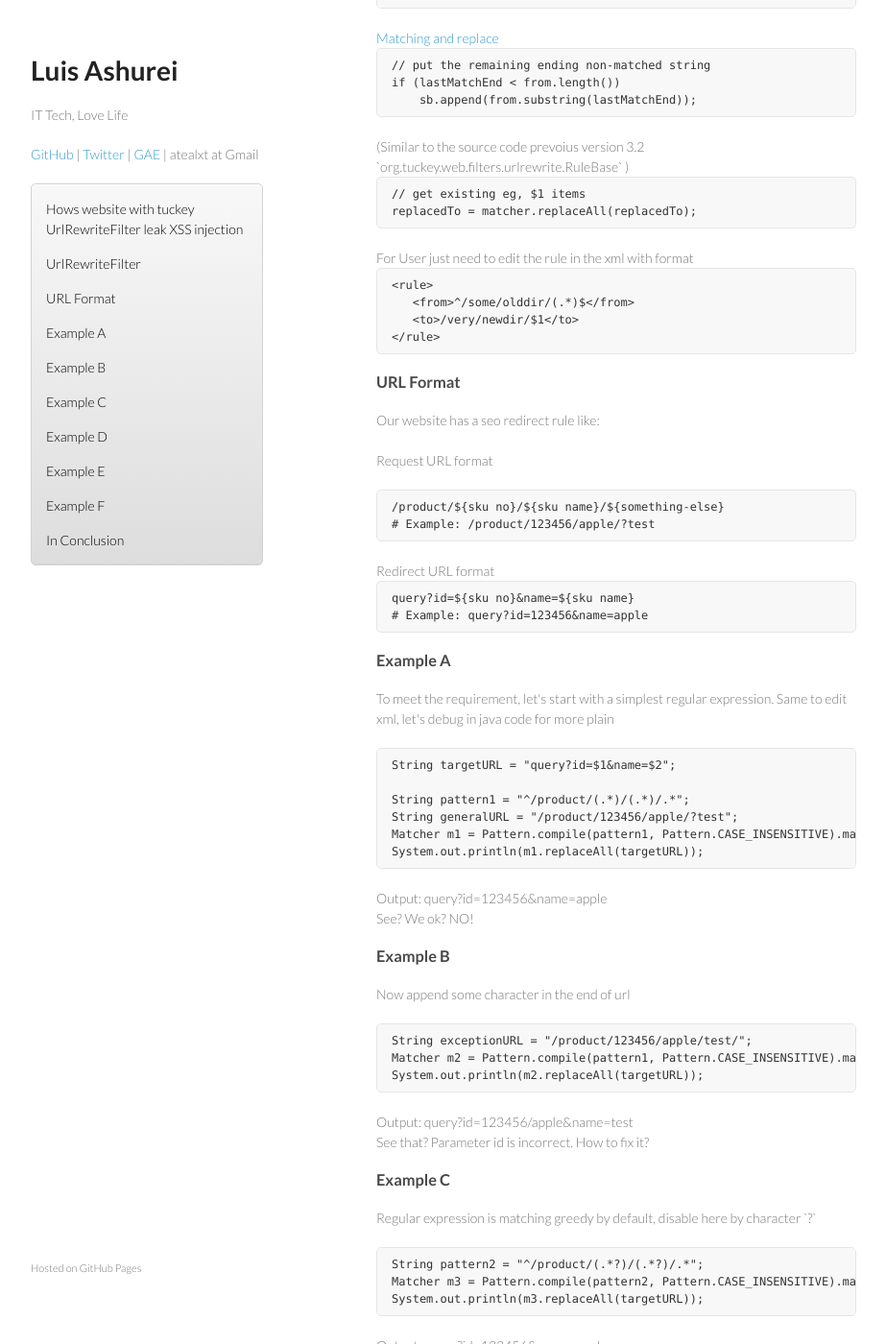
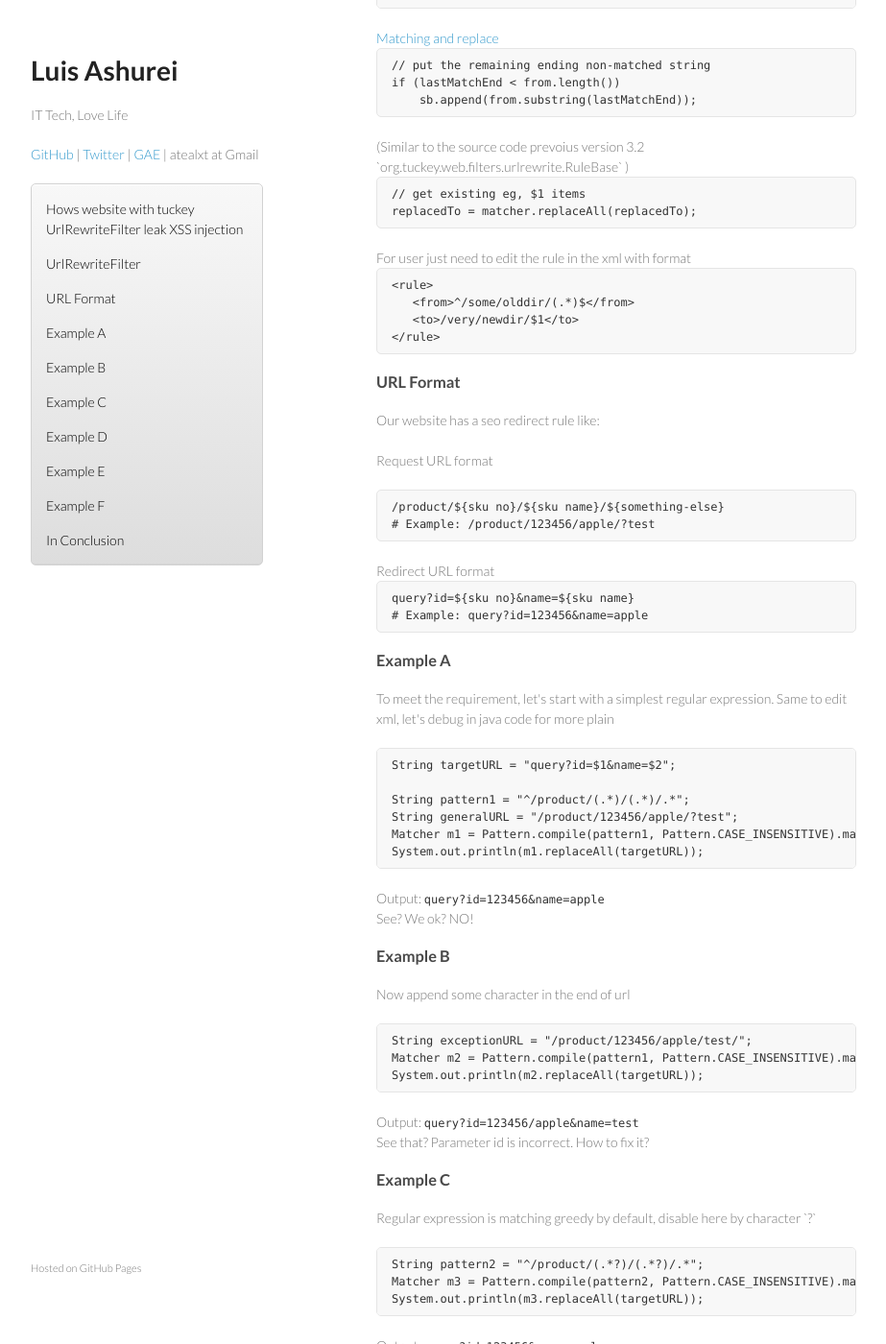
Before and after one commit to atealxt/atealxt.github.io, a Jekyll site: the page built from _posts/2014-10-09-hows-website-with-urlrewritefilter-leak-xss-injection.html, in a window 1280 px wide and 1400 px high, scrolled down 420 px. Shown: the whole window at 96% size, without its empty margins (178-1101 px from the left). Built offline with Jekyll 4.4.1, drawn with Linux system fonts in a browser that asks for light colours; comment, search, counter and statistics services are not loaded; some of the changed text lies outside the part shown.

Commit message:
Update 2014-10-09-hows-website-with-urlrewritefilter-leak-xss-injection.html

```diff
--- a/_posts/2014-10-09-hows-website-with-urlrewritefilter-leak-xss-injection.html
+++ b/_posts/2014-10-09-hows-website-with-urlrewritefilter-leak-xss-injection.html
@@ -41,7 +41,7 @@ if (lastMatchEnd &lt; from.length())
 replacedTo = matcher.replaceAll(replacedTo);
 </code></pre>
 
-For User just need to edit the rule in the xml with format
+For user just need to edit the rule in the xml with format
 <pre><code>&lt;rule&gt;
    &lt;from&gt;^/some/olddir/(.*)$&lt;/from&gt;
    &lt;to&gt;/very/newdir/$1&lt;/to&gt;
@@ -82,7 +82,7 @@ String generalURL = "/product/123456/apple/?test";
 Matcher m1 = Pattern.compile(pattern1, Pattern.CASE_INSENSITIVE).matcher(generalURL);
 System.out.println(m1.replaceAll(targetURL));
 </code></pre>
-Output: query?id=123456&name=apple <br>
+Output: <code>query?id=123456&name=apple</code> <br>
 See? We ok? NO!
 </p>
 
@@ -97,7 +97,7 @@ Now append some character in the end of url
 Matcher m2 = Pattern.compile(pattern1, Pattern.CASE_INSENSITIVE).matcher(exceptionURL);
 System.out.println(m2.replaceAll(targetURL));
 </code></pre>
-Output: query?id=123456/apple&name=test <br>
+Output: <code>query?id=123456/apple&name=test</code> <br>
 See that? Parameter id is incorrect. How to fix it?
 </p>
 
@@ -112,7 +112,7 @@ Regular expression is matching greedy by default, disable here by character `?`
 Matcher m3 = Pattern.compile(pattern2, Pattern.CASE_INSENSITIVE).matcher(exceptionURL);
 System.out.println(m3.replaceAll(targetURL));
 </code></pre>
-Output: query?id=123456&name=apple <br>
+Output: <code>query?id=123456&name=apple</code> <br>
 Looks good right? Are we ok now? NO!
 </p>
 
@@ -128,8 +128,8 @@ Matcher m4 = Pattern.compile(pattern2, Pattern.CASE_INSENSITIVE).matcher(xssURL)
 System.out.println(m4.replaceAll(targetURL));
 </code></pre>
 Output: <br>
-query?id=123456&name=apple <br>
-&nbsp;&nbsp;&nbsp;&nbsp;&nbsp;&nbsp;&nbsp;&nbsp;&nbsp; &lt;script&gt;alert(document.cookie)&lt;/script&gt; <br>
+<code>query?id=123456&name=apple <br>
+&nbsp;&nbsp;&nbsp;&nbsp;&nbsp;&nbsp;&nbsp;&nbsp;&nbsp; &lt;script&gt;alert(document.cookie)&lt;/script&gt;</code> <br>
 </p>
 
 <p>
@@ -152,7 +152,7 @@ Generally enable <a href="http://docs.oracle.com/javase/7/docs/api/java/util/reg
 <pre><code>Matcher m5 = Pattern.compile(pattern2, Pattern.DOTALL).matcher(xssURL);
 System.out.println(m5.replaceAll(targetURL));
 </code></pre>
-Output: query?id=123456&name=apple <br>
+Output: <code>query?id=123456&name=apple</code> <br>
 However UrlRewriteFilter hard coded the flag to `CASE_INSENSITIVE` as source code shows above.
 </p>
 
```
